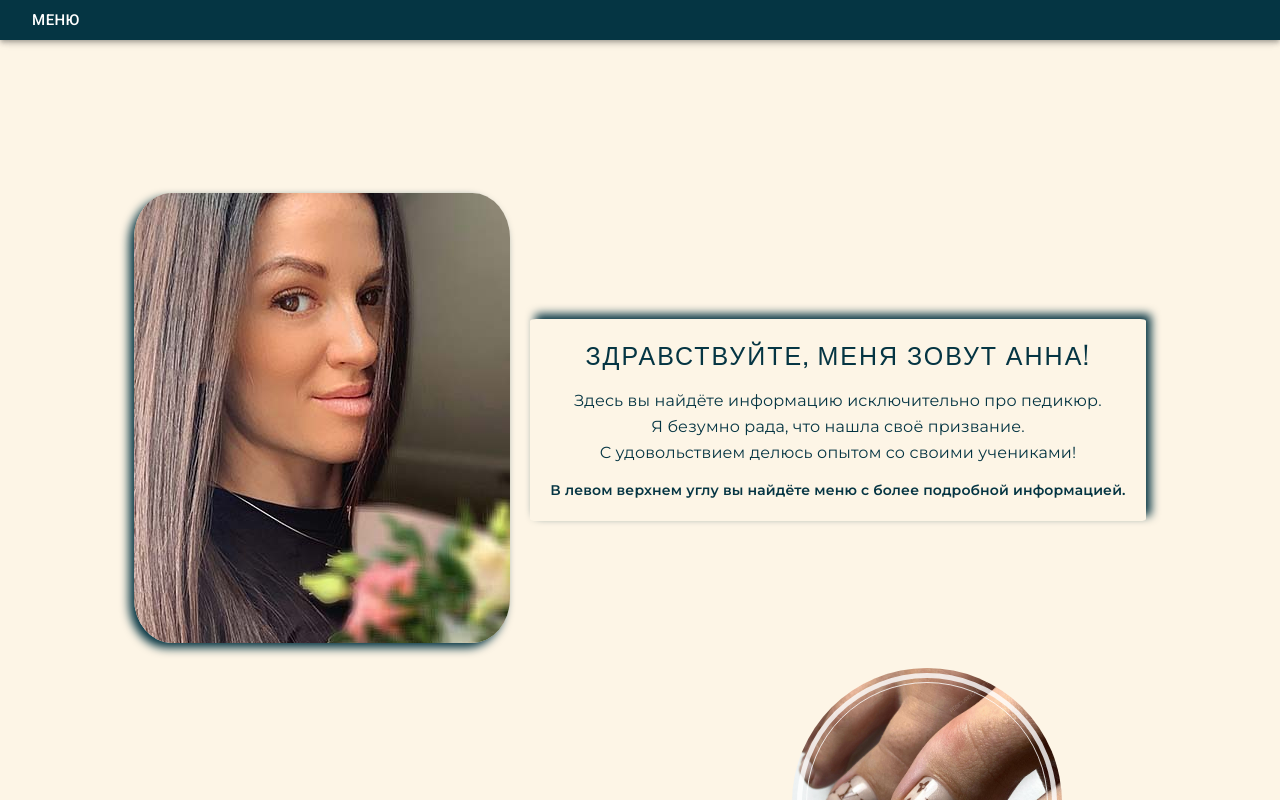
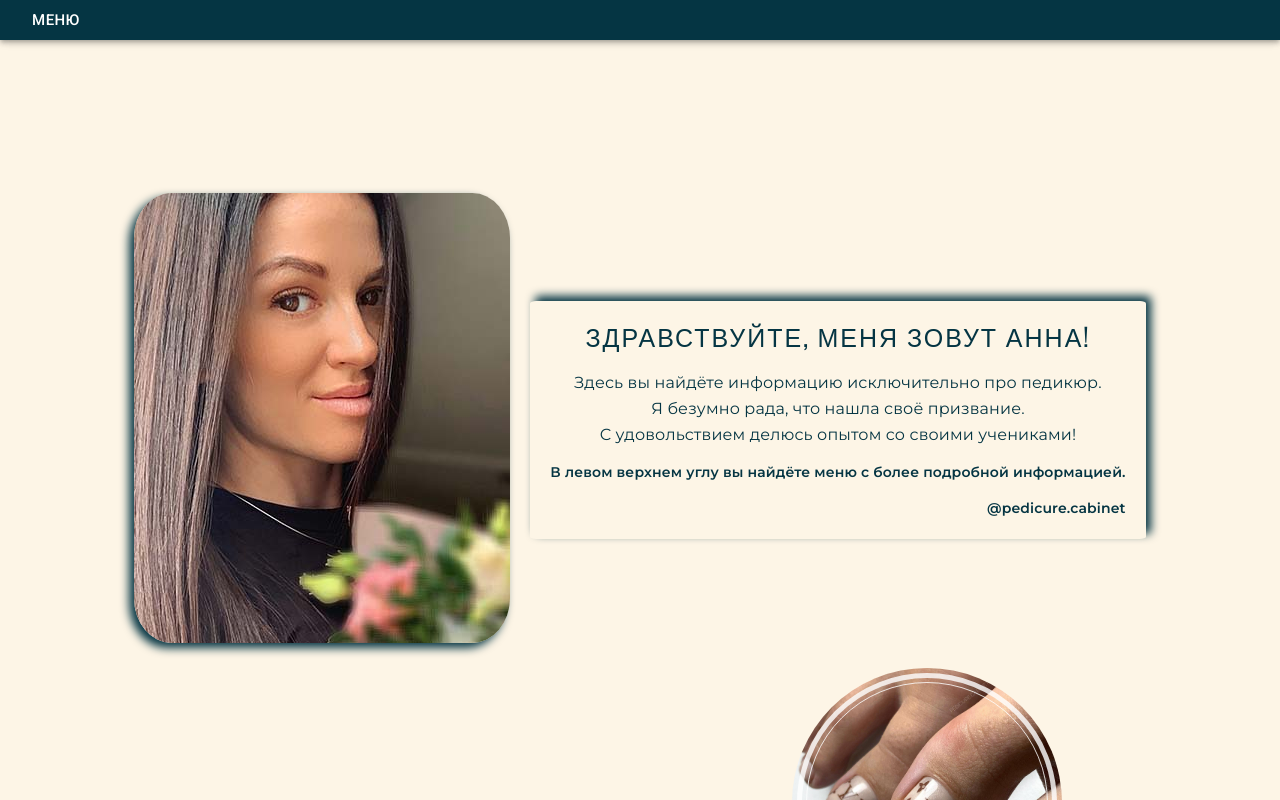
Before and after one commit to TonyFinder/Pedicure-master, a React (Create React App) app: page /goods in a window 1280 px wide. Shown: the top 800 px of the page. Built offline with nearby package versions, Linux system fonts and the light colour scheme.

Commit message:
Changed description for introduction page and changed menu style back.

```diff
--- a/src/components/Main/Introduction/Introduction.module.scss
+++ b/src/components/Main/Introduction/Introduction.module.scss
@@ -51,6 +51,10 @@
         @include fontRestInfo;
         text-align: right;
         margin-top: 15px;
+        a{
+          text-decoration: none;
+          color: $secondaryColor;
+        }
       }
     }
   }
--- a/src/components/Main/Introduction/Introduction.tsx
+++ b/src/components/Main/Introduction/Introduction.tsx
@@ -20,6 +20,9 @@ export const Introduction = () => {
                         ))}
                         <Typography
                             className={styles.directionToMenu}>{introductionValues.greetings.restInfo}</Typography>
+                        <Typography className={styles.directionToMenu}>
+                            <a href={'https://www.instagram.com/pedicure.cabinet'} target={'_blank'} rel="noreferrer">@pedicure.cabinet</a>
+                        </Typography>
                     </div>
                 </div>
             </div>
--- a/src/components/MatetialUI/MenuList/MenuList.tsx
+++ b/src/components/MatetialUI/MenuList/MenuList.tsx
@@ -5,7 +5,7 @@ import MenuItem from '@mui/material/MenuItem';
 import {Link} from 'react-router-dom';
 import styles from './MenuList.module.scss'
 import MiscellaneousServicesIcon from '@mui/icons-material/MiscellaneousServices';
-import Slide from '@mui/material/Slide';
+import Fade from '@mui/material/Fade';
 
 export const MenuList = () => {
     const [anchorEl, setAnchorEl] = React.useState<null | HTMLElement>(null);
@@ -39,7 +39,7 @@ export const MenuList = () => {
                 anchorEl={anchorEl}
                 open={open}
                 onClose={handleClose}
-                TransitionComponent={Slide}
+                TransitionComponent={Fade}
                 className={styles.links}
             >
                 <Link to="/">
--- a/src/components/common/UnderDevelopment/UnderDevelopment.module.scss
+++ b/src/components/common/UnderDevelopment/UnderDevelopment.module.scss
@@ -14,6 +14,7 @@
     .valueContainer{
       .description{
         @include fontDescription;
+        text-align: center;
         a {
           text-decoration: none;
           color: $secondaryColor;
```
